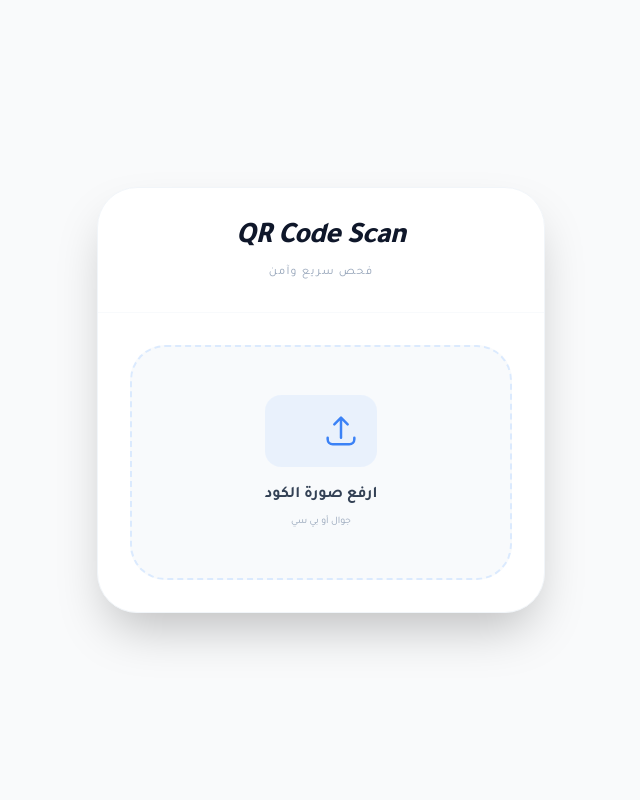
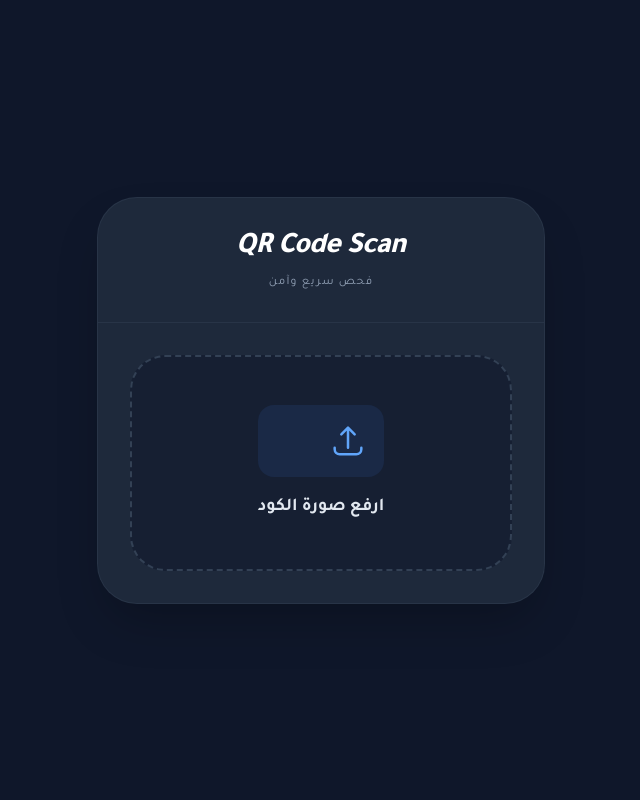
Before and after one commit to bneeee22/mmde, a Flask app: page / in a window 1280 px wide. Shown: the whole page, without its empty margins (319-959 px from the left). Run offline with Flask 3, Linux system fonts and the light colour scheme; some libraries are stand-ins or nearby versions.

Commit message:
Update index.html

```diff
--- a/templates/index.html
+++ b/templates/index.html
@@ -7,38 +7,37 @@
     <script src="https://cdn.tailwindcss.com"></script>
     <link href="https://fonts.googleapis.com/css2?family=Tajawal:wght@400;700;800&display=swap" rel="stylesheet">
     <style>
-        body { font-family: 'Tajawal', sans-serif; background-color: #F9FAFB; }
+        body { font-family: 'Tajawal', sans-serif; background-color: #0F172A; } /* لون خلفية داكن جداً */
         @keyframes fadeInUp { from { opacity: 0; transform: translateY(15px); } to { opacity: 1; transform: translateY(0); } }
         .animate-in { animation: fadeInUp 0.5s ease-out forwards; }
-        .loader { border: 3px solid #f3f3f3; border-top: 3px solid #3b82f6; border-radius: 50%; width: 30px; height: 30px; animation: spin 1s linear infinite; }
+        .loader { border: 3px solid #1E293B; border-top: 3px solid #3b82f6; border-radius: 50%; width: 30px; height: 30px; animation: spin 1s linear infinite; }
         @keyframes spin { 0% { transform: rotate(0deg); } 100% { transform: rotate(360deg); } }
     </style>
 </head>
-<body class="min-h-screen flex items-center justify-center p-4 antialiased">
+<body class="min-h-screen flex items-center justify-center p-4 antialiased text-slate-200">
 
     <div class="max-w-md w-full animate-in">
-        <div class="bg-white rounded-[2.5rem] shadow-2xl border border-slate-100 overflow-hidden">
+        <div class="bg-[#1E293B] rounded-[2.5rem] shadow-2xl border border-slate-700/50 overflow-hidden">
 
-            <div class="p-8 text-center border-b border-slate-50">
-                <h1 class="text-3xl font-extrabold text-slate-900 tracking-tight italic">QR Code Scan</h1>
+            <div class="p-8 text-center border-b border-slate-700/50">
+                <h1 class="text-3xl font-extrabold text-white tracking-tight italic">QR Code Scan</h1>
                 <p class="text-slate-400 text-xs mt-2 font-medium uppercase tracking-widest">فحص سريع وآمن</p>
             </div>
 
             <div class="p-8">
                 {% if not result %}
                 <form id="qrForm" action="/scan" method="post" enctype="multipart/form-data">
-                    <label class="group flex flex-col items-center justify-center p-12 bg-slate-50 rounded-[2.2rem] border-2 border-dashed border-blue-100 cursor-pointer hover:bg-blue-50 hover:border-blue-300 transition-all duration-300">
+                    <label class="group flex flex-col items-center justify-center p-12 bg-[#0F172A]/50 rounded-[2.2rem] border-2 border-dashed border-slate-700 cursor-pointer hover:bg-[#334155]/30 hover:border-blue-500/50 transition-all duration-300">
                         <div id="ui-content" class="text-center">
-                            <div class="bg-blue-100/50 p-4 rounded-2xl mb-4 group-hover:scale-110 transition-transform">
-                                <svg class="w-10 h-10 text-blue-500" fill="none" stroke="currentColor" viewBox="0 0 24 24"><path stroke-linecap="round" stroke-linejoin="round" stroke-width="1.5" d="M4 16v1a3 3 0 003 3h10a3 3 0 003-3v-1m-4-8l-4-4m0 0L8 8m4-4v12"></path></svg>
+                            <div class="bg-blue-500/10 p-4 rounded-2xl mb-4 group-hover:scale-110 transition-transform">
+                                <svg class="w-10 h-10 text-blue-400" fill="none" stroke="currentColor" viewBox="0 0 24 24"><path stroke-linecap="round" stroke-linejoin="round" stroke-width="1.5" d="M4 16v1a3 3 0 003 3h10a3 3 0 003-3v-1m-4-8l-4-4m0 0L8 8m4-4v12"></path></svg>
                             </div>
-                            <span class="text-slate-700 font-bold block">ارفع صورة الكود</span>
-                            <p class="text-[10px] text-slate-400 mt-2">جوال أو بي سي</p>
+                            <span class="text-slate-200 font-bold block text-lg">ارفع صورة الكود</span>
                         </div>
 
                         <div id="loading-ui" class="hidden text-center py-4">
                             <div class="loader mx-auto mb-4"></div>
-                            <span class="text-blue-600 font-bold text-sm">جاري تحليل البيانات...</span>
+                            <span class="text-blue-400 font-bold text-sm">جاري تحليل البيانات...</span>
                         </div>
 
                         <input type="file" name="file" id="fileInput" class="hidden" accept="image/*">
@@ -47,34 +46,35 @@
 
                 {% elif result == 'safe' %}
                 <div class="text-center animate-in">
-                    <div class="w-20 h-20 bg-green-50 text-green-500 rounded-full flex items-center justify-center mx-auto mb-6 text-4xl shadow-inner shadow-green-100 italic">✓</div>
-                    <h2 class="text-2xl font-black text-green-700 tracking-tight">الرمز آمن</h2>
-                    <div class="mt-5 p-5 bg-slate-50 rounded-[1.5rem] text-right border border-slate-100">
-                        <p class="text-slate-500 break-all text-sm leading-relaxed">{{ content }}</p>
+                    <div class="w-20 h-20 bg-green-500/10 text-green-400 rounded-full flex items-center justify-center mx-auto mb-6 text-4xl shadow-inner italic">✓</div>
+                    <h2 class="text-2xl font-black text-green-400 tracking-tight">الكود آمن</h2>
+                    <div class="mt-5 p-5 bg-[#0F172A]/50 rounded-[1.5rem] text-right border border-slate-700">
+                        <p class="text-slate-400 break-all text-sm leading-relaxed">{{ content }}</p>
                     </div>
                 </div>
 
                 {% elif result == 'danger' %}
                 <div class="text-center animate-in">
-                    <div class="w-20 h-20 bg-red-50 text-red-500 rounded-full flex items-center justify-center mx-auto mb-6 text-4xl font-bold animate-pulse shadow-inner shadow-red-100">!</div>
-                    <h2 class="text-2xl font-black text-red-600 tracking-tight">تحذير: خطر!</h2>
-                    <div class="mt-5 p-5 bg-red-50 rounded-[1.5rem] text-right border border-red-100">
-                        <p class="text-red-700 break-all text-sm font-medium italic">{{ content }}</p>
+                    <div class="w-20 h-20 bg-red-500/10 text-red-500 rounded-full flex items-center justify-center mx-auto mb-6 text-4xl font-bold animate-pulse shadow-inner">!</div>
+                    <h2 class="text-2xl font-black text-red-500 tracking-tight">تحذير: خطر!</h2>
+                    <div class="mt-5 p-5 bg-red-500/5 rounded-[1.5rem] text-right border border-red-500/20">
+                        <p class="text-red-400 break-all text-sm font-medium italic">{{ content }}</p>
                     </div>
-                    <div class="mt-6 bg-red-600 text-white px-6 py-2 rounded-xl text-xs font-black shadow-lg shadow-red-200 inline-block uppercase">اكتشفه {{ count }} محرك أمني</div>
-                </div>
+                    <div class="mt-6 bg-red-600 text-white px-6 py-2 rounded-xl text-xs font-black shadow-lg shadow-red-900/20 inline-block uppercase tracking-wider">
+                         اكتشاف {{ count }}
+                    </div>
 
                 {% elif result == 'error' %}
                 <div class="text-center py-6">
-                    <div class="bg-orange-50 text-orange-500 w-16 h-16 flex items-center justify-center rounded-full mx-auto mb-4 text-2xl font-bold">؟</div>
-                    <h2 class="text-lg font-bold text-slate-800 italic tracking-tight">لم نتمكن من قراءة الكود</h2>
-                    <p class="text-slate-400 text-xs mt-2 leading-relaxed font-medium">تأكد من وضوح الصورة وزاوية التصوير</p>
+                    <div class="bg-orange-500/10 text-orange-400 w-16 h-16 flex items-center justify-center rounded-full mx-auto mb-4 text-2xl font-bold">؟</div>
+                    <h2 class="text-lg font-bold text-slate-200 italic tracking-tight">لم نتمكن من قراءة الكود</h2>
+                    <p class="text-slate-500 text-xs mt-2 leading-relaxed font-medium">تأكد من وضوح الصورة وزاوية التصوير</p>
                 </div>
                 {% endif %}
 
                 {% if result %}
-                <div class="mt-10 pt-8 border-t border-slate-50 text-center">
-                    <a href="/" class="text-blue-600 font-bold text-sm hover:underline transition-all inline-flex items-center group">
+                <div class="mt-10 pt-8 border-t border-slate-700/50 text-center">
+                    <a href="/" class="text-blue-400 font-bold text-sm hover:text-blue-300 transition-all inline-flex items-center group italic">
                         <svg class="w-4 h-4 ml-2 group-hover:-translate-x-1 transition-transform rotate-180" fill="none" stroke="currentColor" viewBox="0 0 24 24"><path stroke-linecap="round" stroke-linejoin="round" stroke-width="2" d="M14 5l7 7m0 0l-7 7m7-7H3"></path></svg>
                         فحص كود جديد
                     </a>
@@ -85,7 +85,6 @@
     </div>
 
     <script>
-        // تفعيل الإرسال التلقائي واللودر
         const fileInput = document.getElementById('fileInput');
         const uiContent = document.getElementById('ui-content');
         const loadingUi = document.getElementById('loading-ui');
```
